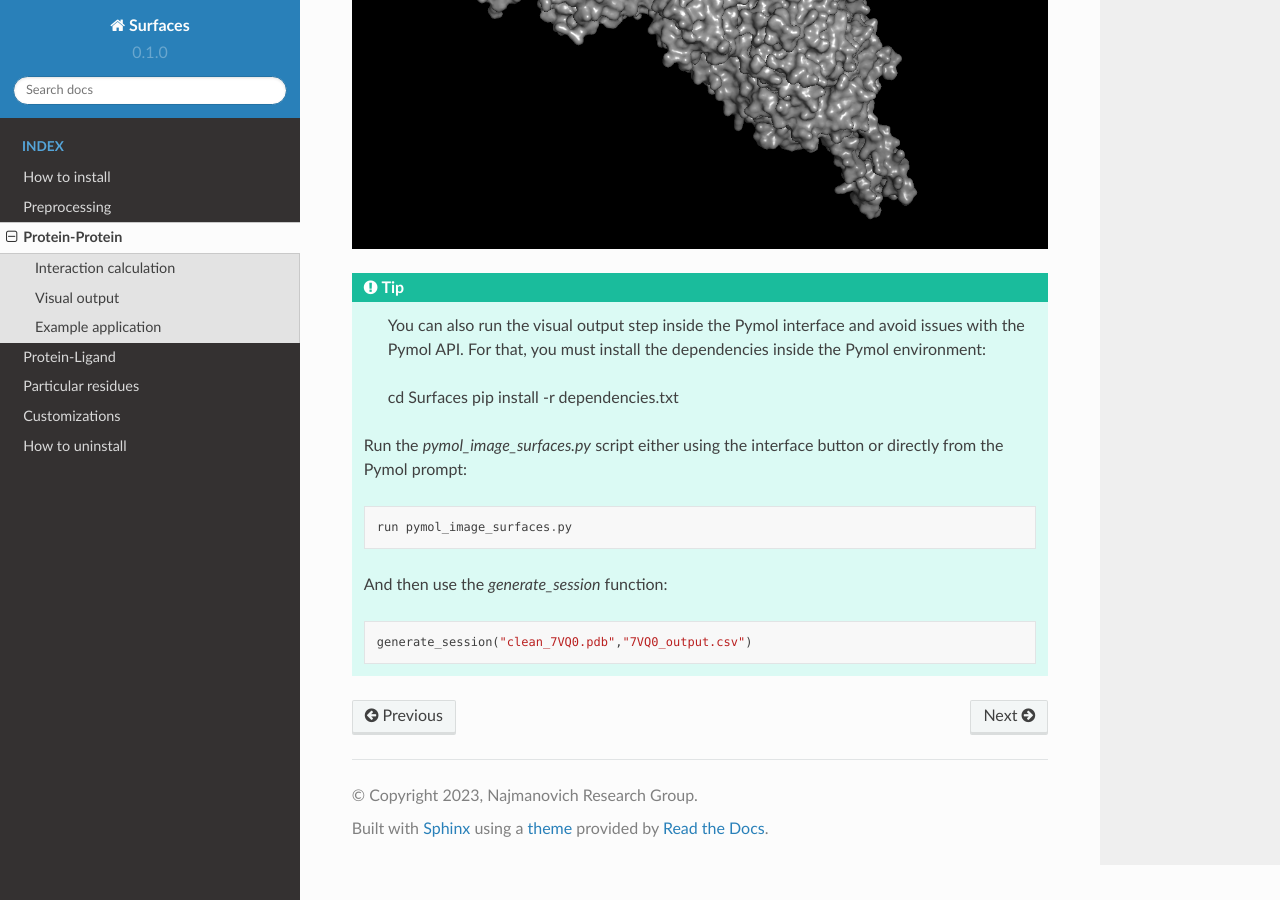
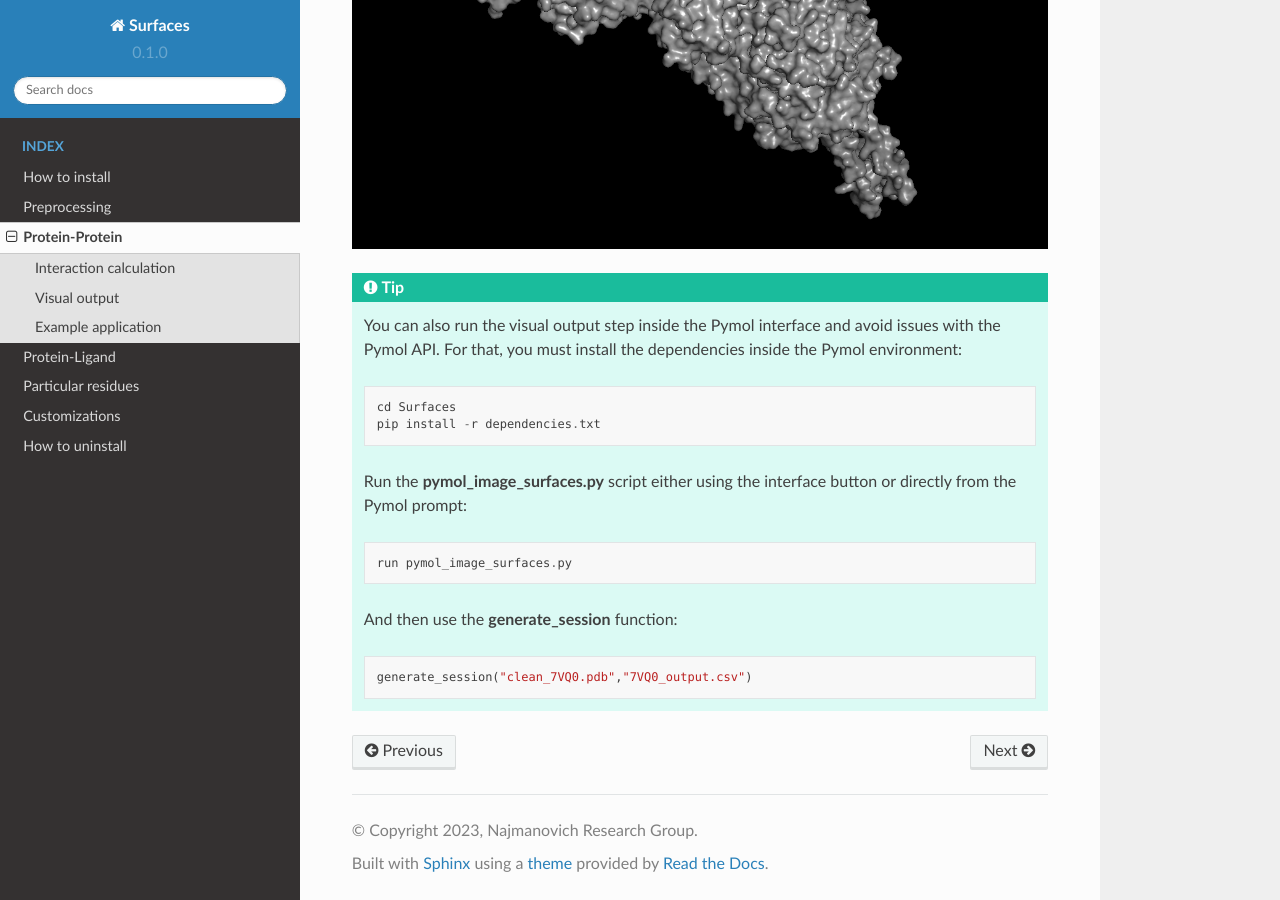
Before and after one commit to nataliateruel/Surfaces_tutorial, a Sphinx documentation site: the page built from docs/source/Protein-protein.rst, in a window 1280 px wide and 900 px high, scrolled down 2809 px. Built offline with Sphinx 7.4.7 and the Read the Docs theme 2.0.0, drawn with Linux system fonts in a browser that asks for light colours.

```diff
--- a/docs/source/Protein-protein.rst
+++ b/docs/source/Protein-protein.rst
@@ -56,15 +56,15 @@ Now you have a representation of your results in the pymol session 7VQ0_visual_o
 
 .. tip::
 
-	You can also run the visual output step inside the Pymol interface and avoid issues with the Pymol API. For that, you must install the dependencies inside the Pymol environment::
+      You can also run the visual output step inside the Pymol interface and avoid issues with the Pymol API. For that, you must install the dependencies inside the Pymol environment::
 
 	cd Surfaces
 	pip install -r dependencies.txt
 
-      Run the *pymol_image_surfaces.py* script either using the interface button or directly from the Pymol prompt::
+      Run the **pymol_image_surfaces.py** script either using the interface button or directly from the Pymol prompt::
 
       	run pymol_image_surfaces.py
 
-      And then use the *generate_session* function::
+      And then use the **generate_session** function::
 
       	generate_session("clean_7VQ0.pdb","7VQ0_output.csv")
```
